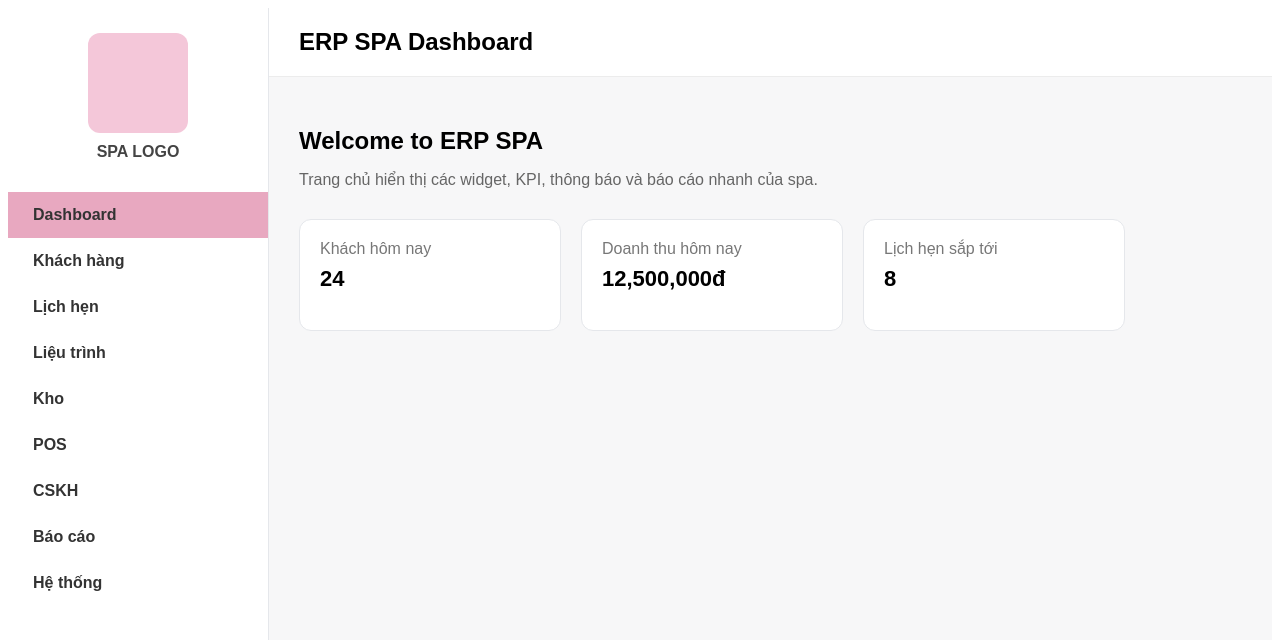
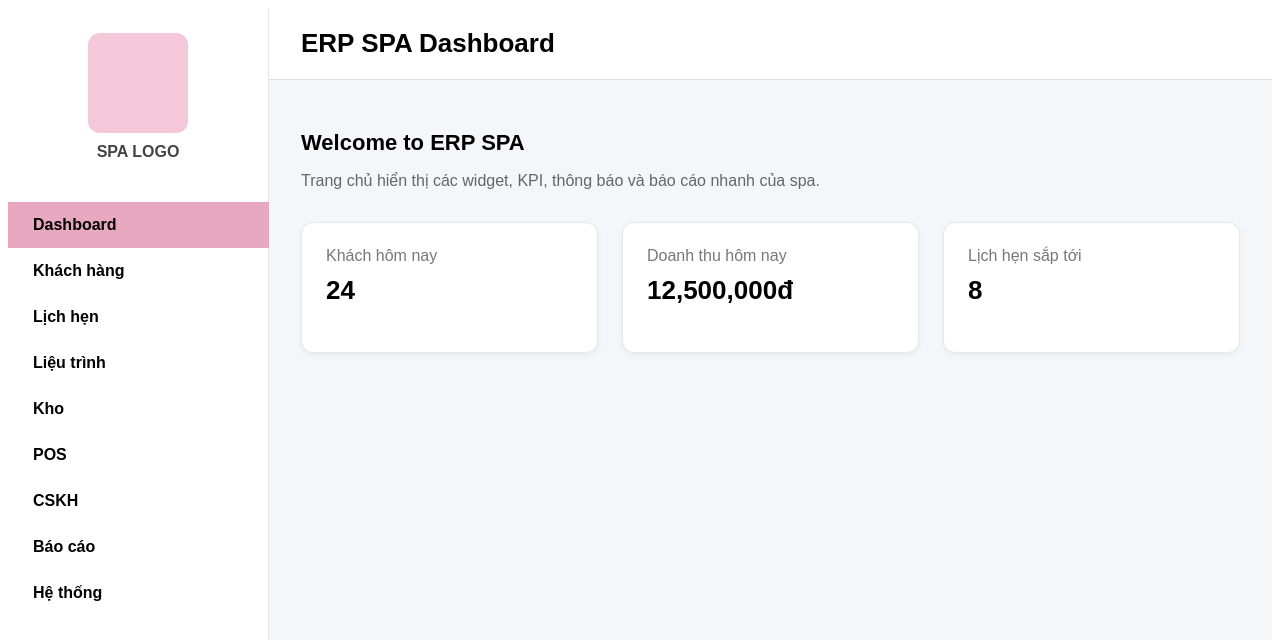
Before and after one commit to conlele0201/erp-spa, a Next.js app: page / in a window 1280 px wide. Shown: the top 640 px of the page. Built offline with nearby package versions, Linux system fonts and the light colour scheme.

Commit message:
Update index.js

```diff
--- a/pages/index.js
+++ b/pages/index.js
@@ -16,8 +16,25 @@ export default function Home() {
   ];
 
   return (
-    <div style={{ display: "flex", height: "100vh", fontFamily: "sans-serif" }}>
+    <div style={{ display: "flex", height: "100vh", fontFamily: "Arial" }}>
       {/* SIDEBAR */}
+      <Sidebar
+        menuItems={menuItems}
+        activeMenu={activeMenu}
+        setActiveMenu={setActiveMenu}
+      />
+
+      {/* MAIN CONTENT */}
+      <MainContent />
+    </div>
+  );
+}
+
+/* ============================
+     SIDEBAR
+============================= */
+function Sidebar({ menuItems, activeMenu, setActiveMenu }) {
+  return (
     <div
       style={{
         width: "260px",
@@ -25,17 +42,9 @@ export default function Home() {
         borderRight: "1px solid #e5e7eb",
         display: "flex",
         flexDirection: "column",
-          height: "100vh",
       }}
     >
-        {/* LOGO */}
-        <div
-          style={{
-            padding: "25px 25px 15px 25px",
-            textAlign: "center",
-            boxSizing: "border-box",
-          }}
-        >
+      <div style={{ padding: "25px", textAlign: "center" }}>
         <div
           style={{
             width: "100px",
@@ -44,20 +53,13 @@ export default function Home() {
             borderRadius: "12px",
             margin: "0 auto",
           }}
-          ></div>
-          <p
-            style={{
-              marginTop: "10px",
-              fontWeight: "600",
-              color: "#444",
-            }}
-          >
+        />
+        <p style={{ marginTop: "10px", fontWeight: "600", color: "#444" }}>
           SPA LOGO
         </p>
       </div>
 
-        {/* MENU */}
-        <nav style={{ flex: 1, padding: 0, margin: 0 }}>
+      <nav>
         {menuItems.map((label) => (
           <MenuItem
             key={label}
@@ -67,38 +69,6 @@ export default function Home() {
           />
         ))}
       </nav>
-      </div>
-
-      {/* MAIN CONTENT */}
-      <div style={{ flex: 1, background: "#f7f7f8", overflow: "auto" }}>
-        {/* HEADER */}
-        <div
-          style={{
-            background: "#ffffff",
-            padding: "20px 30px",
-            fontSize: "24px",
-            fontWeight: "700",
-            borderBottom: "1px solid #ececec",
-          }}
-        >
-          ERP SPA Dashboard
-        </div>
-
-        {/* CONTENT */}
-        <div style={{ padding: "30px" }}>
-          <h2 style={{ marginBottom: "10px" }}>Welcome to ERP SPA</h2>
-          <p style={{ marginBottom: "30px", color: "#666" }}>
-            Trang chủ hiển thị các widget, KPI, thông báo và báo cáo nhanh của
-            spa.
-          </p>
-
-          <div style={{ display: "flex", gap: "20px" }}>
-            {kpiCard("Khách hôm nay", "24")}
-            {kpiCard("Doanh thu hôm nay", "12,500,000đ")}
-            {kpiCard("Lịch hẹn sắp tới", "8")}
-          </div>
-        </div>
-      </div>
     </div>
   );
 }
@@ -110,13 +80,11 @@ function MenuItem({ label, activeMenu, setActiveMenu }) {
     <div
       onClick={() => setActiveMenu(label)}
       style={{
-        width: "100%",                // tràn full ngang sidebar
-        boxSizing: "border-box",
+        width: "100%",
         padding: "14px 25px",
         fontWeight: "600",
         cursor: "pointer",
         background: isActive ? "#e8a8c0" : "transparent",
-        color: "#333",
         transition: "0.2s",
       }}
       onMouseOver={(e) => {
@@ -131,19 +99,76 @@ function MenuItem({ label, activeMenu, setActiveMenu }) {
   );
 }
 
+/* ============================
+     MAIN CONTENT ERP
+============================= */
+
+function MainContent() {
+  return (
+    <div
+      style={{
+        flex: 1,
+        background: "#f5f6fa",
+        overflowY: "auto",
+        display: "flex",
+        flexDirection: "column",
+      }}
+    >
+      {/* TOP BAR */}
+      <div
+        style={{
+          background: "#ffffff",
+          padding: "20px 32px",
+          borderBottom: "1px solid #e0e0e0",
+          fontSize: "26px",
+          fontWeight: "700",
+        }}
+      >
+        ERP SPA Dashboard
+      </div>
+
+      {/* PAGE CONTENT */}
+      <div style={{ padding: "32px" }}>
+        <h2 style={{ fontSize: "22px", marginBottom: "8px" }}>
+          Welcome to ERP SPA
+        </h2>
+        <p style={{ color: "#666", marginBottom: "32px" }}>
+          Trang chủ hiển thị các widget, KPI, thông báo và báo cáo nhanh của spa.
+        </p>
+
+        {/* KPI GRID */}
+        <div
+          style={{
+            display: "grid",
+            gridTemplateColumns: "repeat(3, 1fr)",
+            gap: "24px",
+          }}
+        >
+          {kpiCard("Khách hôm nay", "24")}
+          {kpiCard("Doanh thu hôm nay", "12,500,000đ")}
+          {kpiCard("Lịch hẹn sắp tới", "8")}
+        </div>
+      </div>
+    </div>
+  );
+}
+
+/* KPI CARD COMPONENT */
 function kpiCard(title, value) {
   return (
     <div
       style={{
         background: "#ffffff",
-        padding: "20px",
+        padding: "24px",
         borderRadius: "12px",
         border: "1px solid #e5e7eb",
-        minWidth: "220px",
+        boxShadow: "0 2px 6px rgba(0,0,0,0.05)",
       }}
     >
       <p style={{ margin: 0, color: "#777" }}>{title}</p>
-      <h2 style={{ marginTop: "8px", fontSize: "22px" }}>{value}</h2>
+      <h2 style={{ marginTop: "10px", fontSize: "26px", fontWeight: "700" }}>
+        {value}
+      </h2>
     </div>
   );
 }
```
Lines whose indentation alone changed are shown as unchanged.
